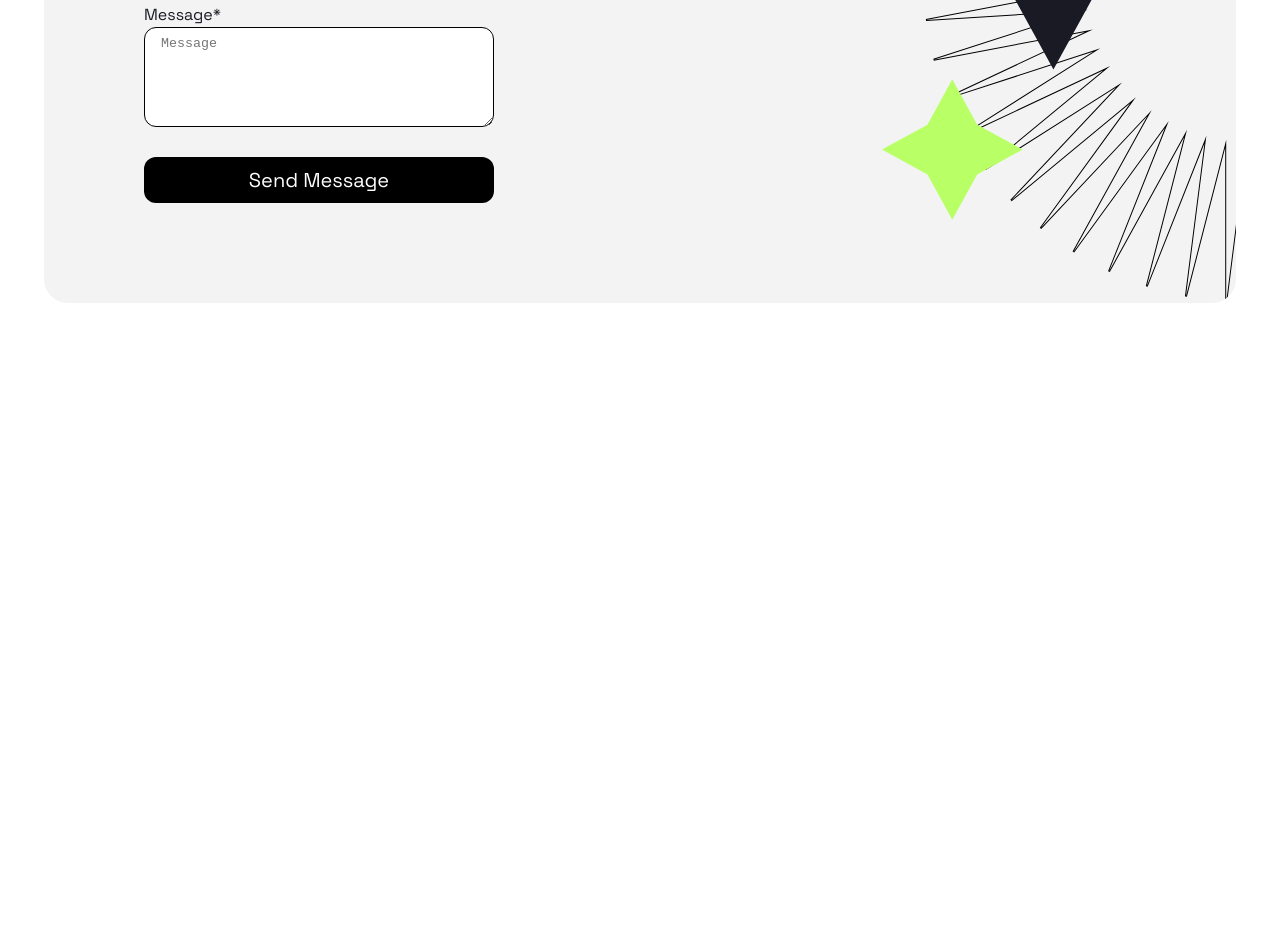
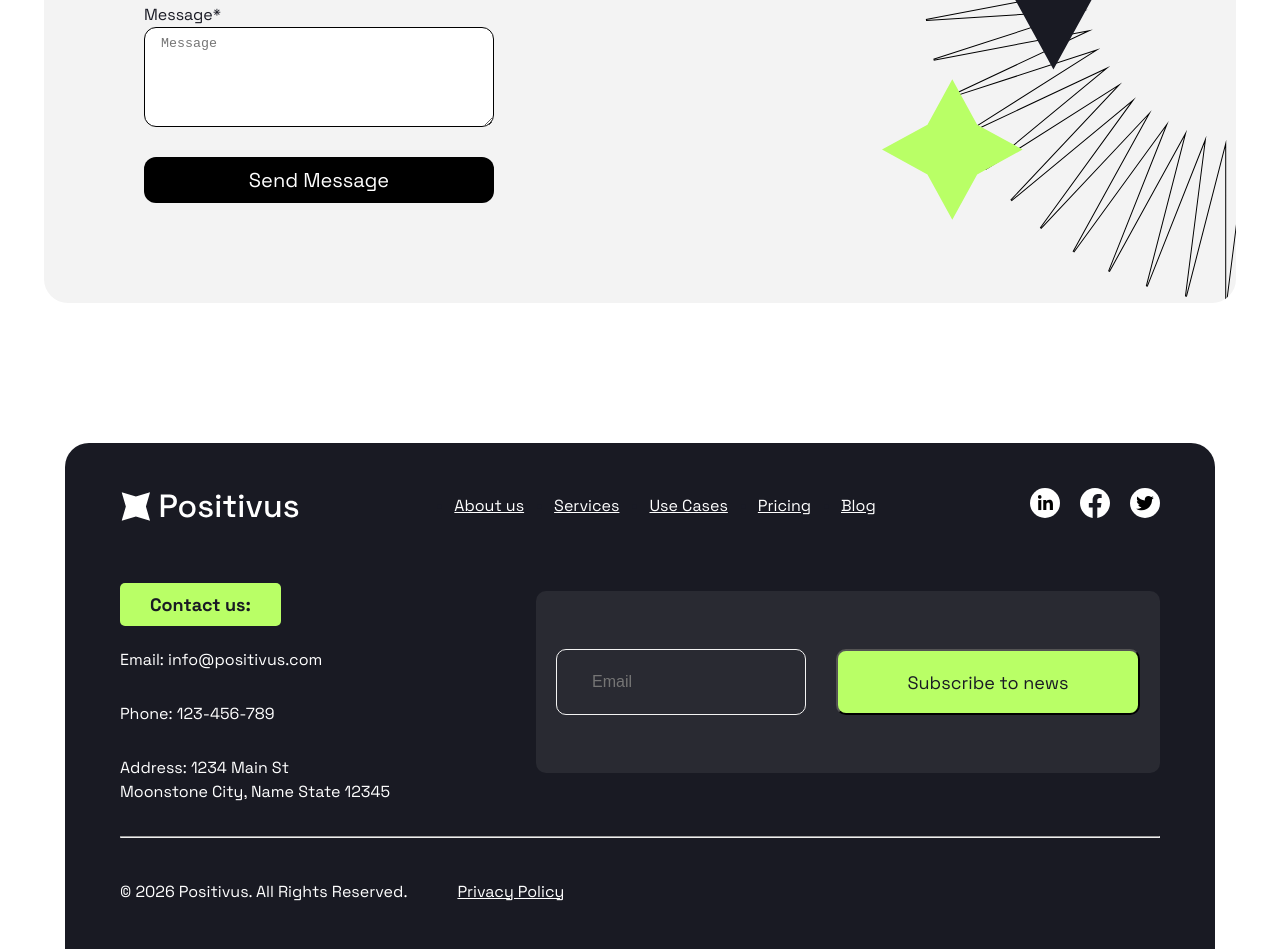
Before and after one commit to Hihiz/positivus-landing-page, a plain HTML site: page index.html in a window 1280 px wide. Shown: the part 5548-6497 px from the top of the page. Before the commit the page ends 5851 px from the top, so only its background shows below. Drawn offline with Linux system fonts and the light colour scheme; files whose address does not match are found by name.

Commit message:
Реализовать Footer

```diff
--- a/index.html
+++ b/index.html
@@ -94,6 +94,7 @@
           </nav>
         </div>
       </header>
+
       <main class="main">
         <section class="hero">
           <div class="container">
@@ -155,6 +156,7 @@
             </div>
           </div>
         </section>
+
         <section class="service" id="services">
           <div class="container">
             <div class="section-title">
@@ -315,6 +317,7 @@
             </div>
           </div>
         </section>
+
         <section class="case-studies" id="use-cases">
           <div class="container">
             <div class="section-title">
@@ -520,6 +523,7 @@
             </div>
           </div>
         </section>
+
         <section class="team">
           <div class="container">
             <div class="section-title">
@@ -838,6 +842,7 @@
             </div>
           </div>
         </section>
+
         <section class="contact-us">
           <div class="container">
             <div class="section-title">
@@ -926,5 +931,105 @@
           </div>
         </section>
       </main>
+
+      <footer class="footer">
+        <div class="container">
+          <div class="footer-group">
+            <div class="footer-title">
+              <img
+                class="footer-logo"
+                src="img/logos/default-white-logo.svg"
+                alt=""
+                loading="lazy"
+              />
+
+              <ul class="footer-menu">
+                <li>
+                  <a href="#">About us</a>
+                </li>
+                <li>
+                  <a href="#services">Services</a>
+                </li>
+                <li>
+                  <a href="#use-cases">Use Cases</a>
+                </li>
+                <li>
+                  <a href="#pricing">Pricing</a>
+                </li>
+                <li>
+                  <a href="#blog">Blog</a>
+                </li>
+              </ul>
+
+              <div class="footer-social-icon">
+                <a href="#">
+                  <img
+                    aria-label="LinkedIn"
+                    src="img/social-icons/in-footer.svg"
+                    alt=""
+                    loading="lazy"
+                  />
+                </a>
+                <a href="#">
+                  <img
+                    aria-label="Facebook"
+                    src="img/social-icons/f-footer.svg"
+                    alt=""
+                    loading="lazy"
+                  />
+                </a>
+                <a href="#">
+                  <img
+                    src="img/social-icons/t-footer.svg"
+                    alt=""
+                    loading="lazy"
+                  />
+                </a>
+              </div>
+            </div>
+
+            <div class="footer-info">
+              <div class="footer-info-contact">
+                <div>
+                  <h3>Contact us:</h3>
+                </div>
+                <p>Email: info@positivus.com</p>
+                <p>Phone: 123-456-789</p>
+
+                <div class="footer-into-address">
+                  <p>Address: 1234 Main St</p>
+                  <p>Moonstone City, Name State 12345</p>
+                </div>
+              </div>
+
+              <form class="subscribe-form">
+                <label for="subscribe-email" class="visually-hidden"
+                  >Email для подписки</label
+                >
+                <input
+                  placeholder="Email"
+                  class="email-input"
+                  type="email"
+                  required
+                  id="subscribe-email"
+                  name="email"
+                />
+                <button type="submit" class="subscribe-button">
+                  Subscribe to news
+                </button>
+              </form>
+            </div>
+
+            <div class="privacy-footer">
+              <hr />
+              <div class="privacy">
+                <p>© 2026 Positivus. All Rights Reserved.</p>
+                <a href="#privacy">Privacy Policy</a>
+              </div>
+            </div>
+          </div>
+        </div>
+      </footer>
+    </div>
   </body>
 </html>
```
